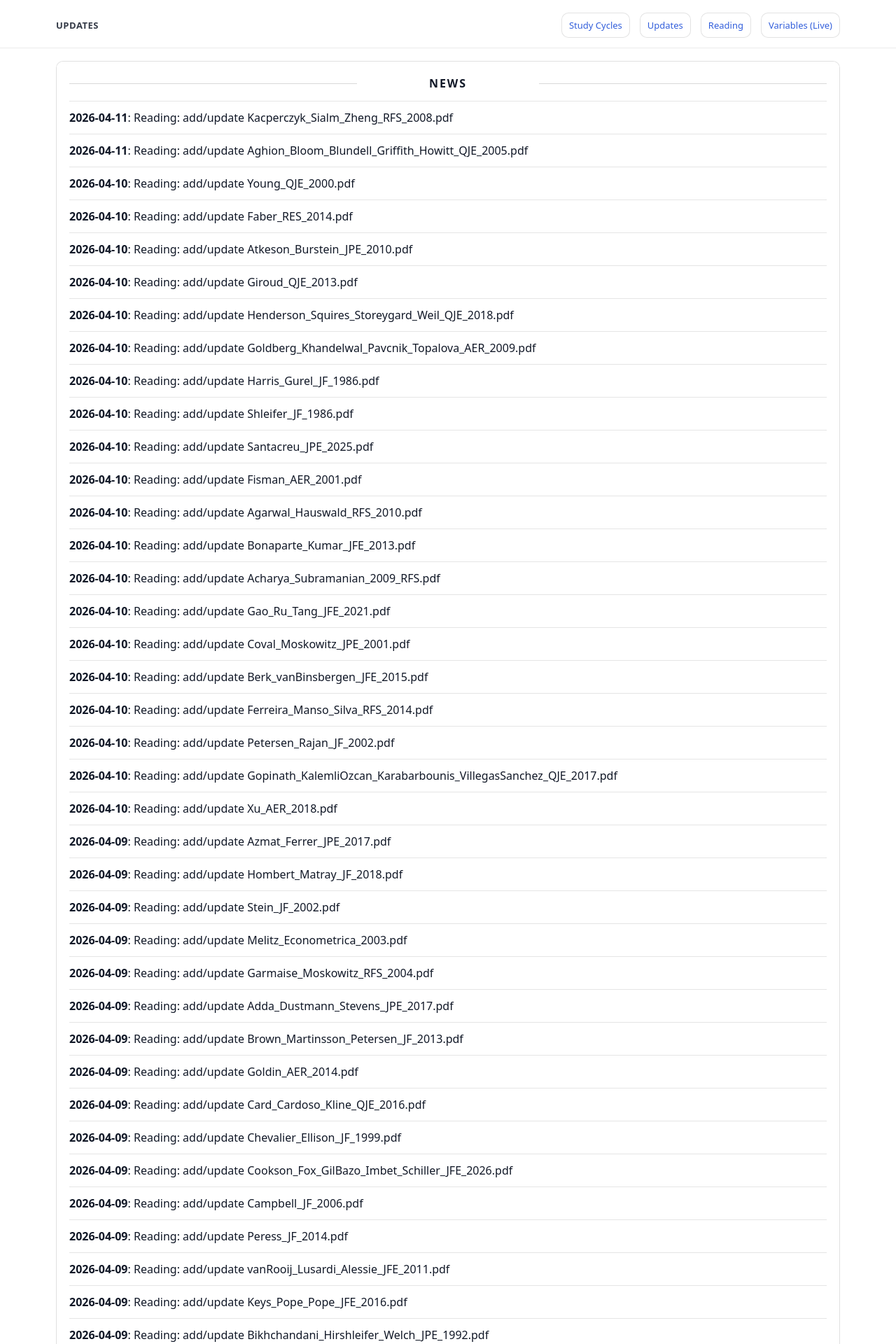
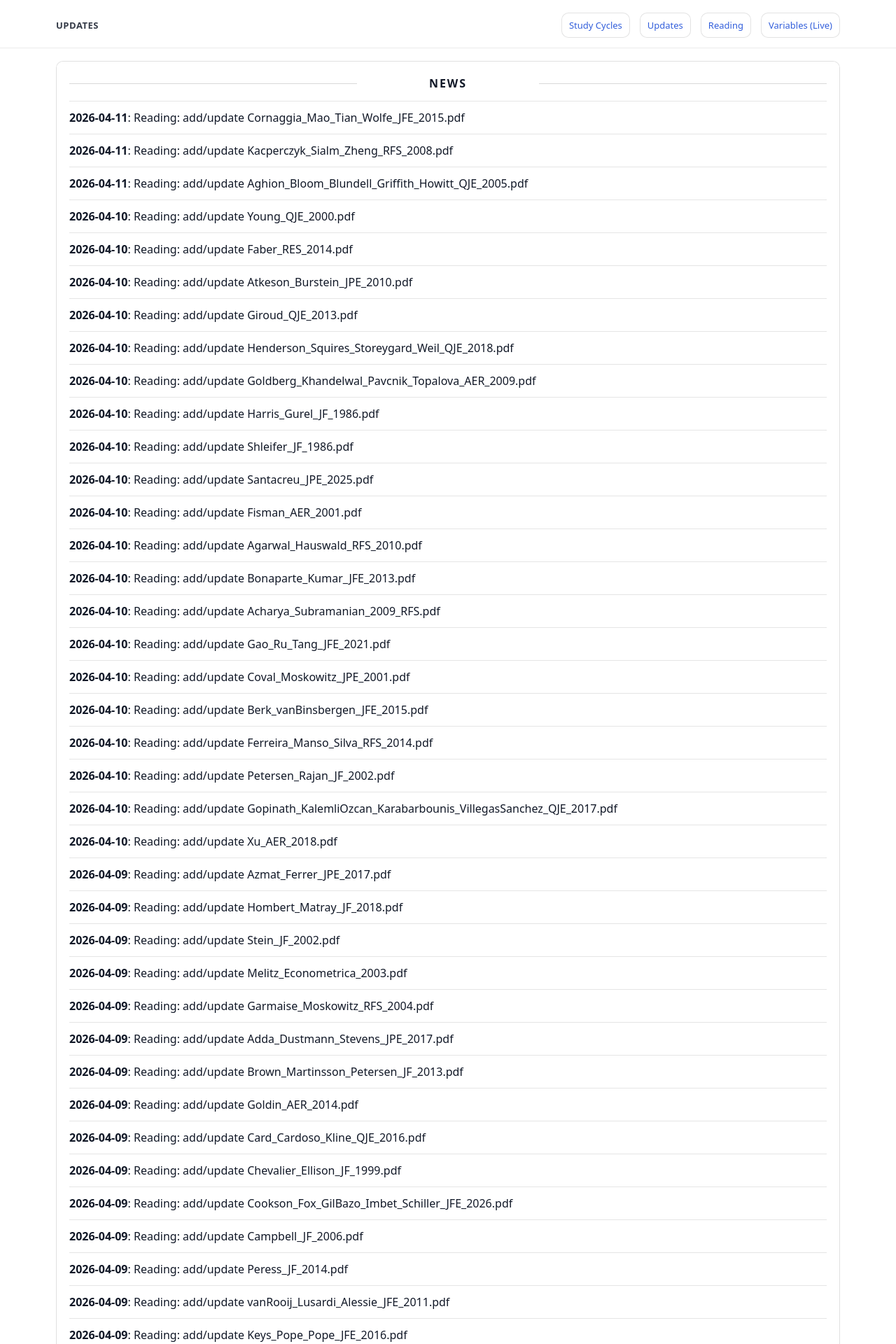
Before and after one commit to yaxinzn/study-archive, a Jekyll site: the page built from updates/index.md, in a window 1280 px wide. Shown: the top 1920 px of the page at 70% size. Built offline with Jekyll 4.4.1, drawn with Linux system fonts in a browser that asks for light colours; some of the changed text lies outside the part shown.

Commit message:
chore: update NEWS feed

```diff
--- a/_data/news.yml
+++ b/_data/news.yml
@@ -1,4 +1,7 @@
 # Auto-generated update history (sorted newest -> oldest). Do not edit manually.
+- ts: "1775856978"
+  date: "2026-04-11"
+  title: "Reading: add/update Cornaggia_Mao_Tian_Wolfe_JFE_2015.pdf"
 - ts: "1775856440"
   date: "2026-04-11"
   title: "Reading: add/update Kacperczyk_Sialm_Zheng_RFS_2008.pdf"
```
